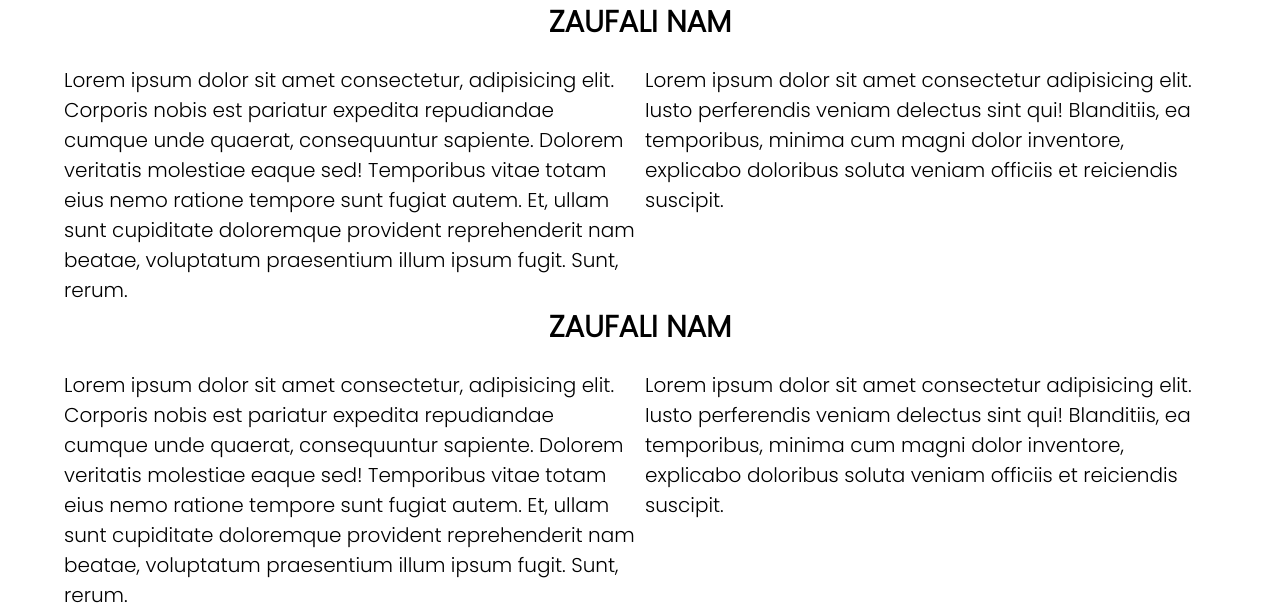
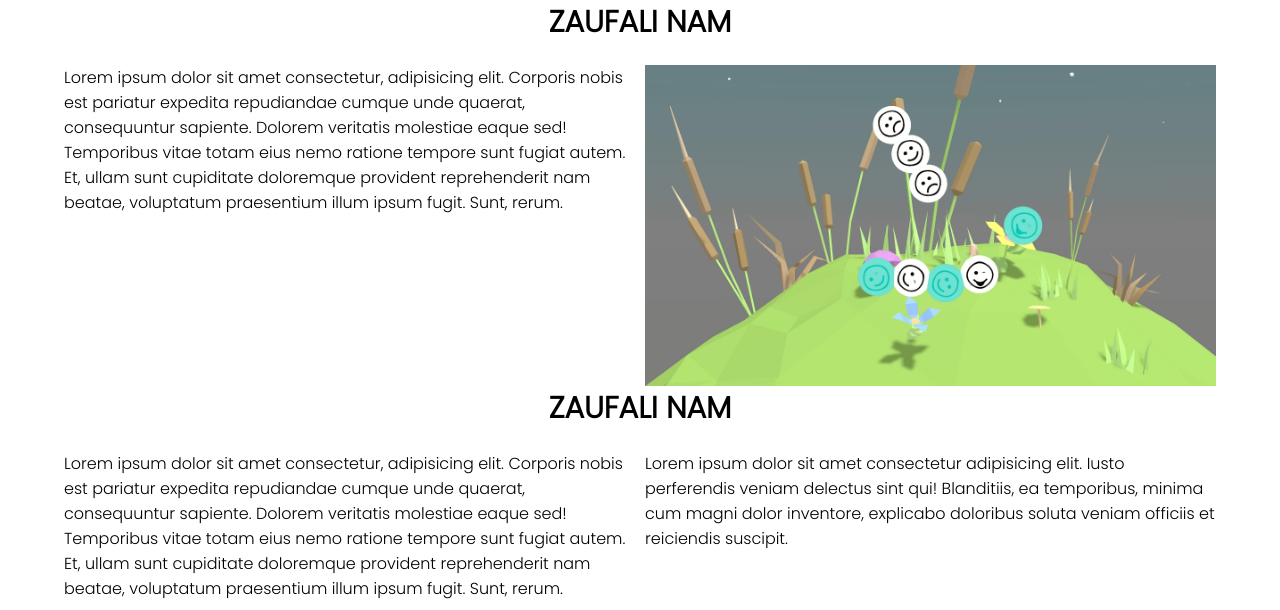
Before and after one commit to piotrwojtaszek/MOT-WEBSITE, a PHP site: page / in a window 1280 px wide. Shown: the part 576-1186 px from the top of the page. Run offline with PHP 8.4, Linux system fonts and the light colour scheme.

Commit message:
OVERFLOW

```diff
--- a/Site/index.html
+++ b/Site/index.html
@@ -29,9 +29,7 @@
                 </p>
             </div>
             <div class="div-right">
-                <p>
-                            Lorem ipsum dolor sit amet consectetur adipisicing elit. Iusto perferendis veniam delectus sint qui! Blanditiis, ea temporibus, minima cum magni dolor inventore, explicabo doloribus soluta veniam officiis et reiciendis suscipit.
-                </p>
+                <img class="image1"src="media/img/screen1.png" alt="Screen">
             </div>
         </section>
         <section id="zaufali">
--- a/Site/style.css
+++ b/Site/style.css
@@ -52,9 +52,11 @@ ul.topnav li.right {
     height: auto;
     width: 100%;
 }
-
 .wrapper section{
     overflow: auto;
+}
+.wrapper section p{
+    font-size: 16px;
 }
 
 .wrapper section .section-title{
@@ -76,6 +78,11 @@ ul.topnav li.right {
 {
     width: 50%;
 }
+.wrapper section .div-right .image1{
+    width: 100%;
+
+
+}
 
 @media screen and (max-width:800px)
 {
```
Also changed, not shown: Site/media/img/screen1.png (added).
